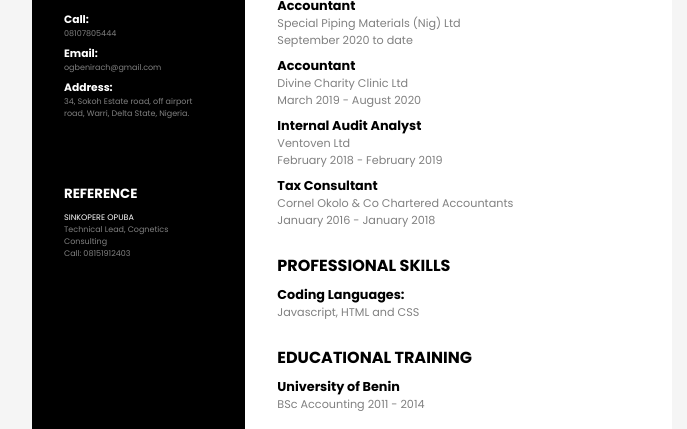
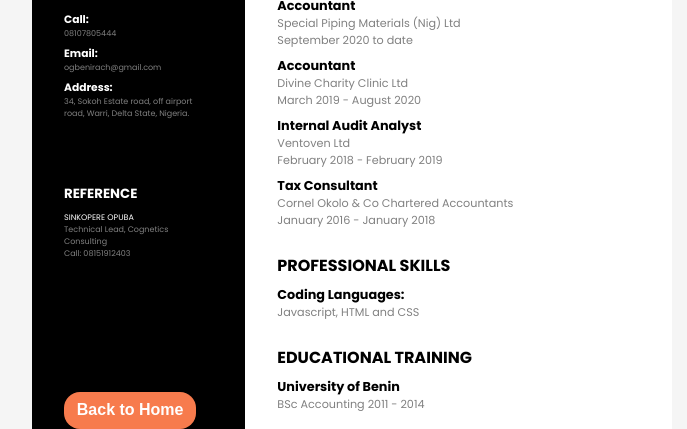
Before and after one commit to RachelOpuba/resume, a plain HTML site: page index.html in a window 1280 px wide. Shown: the part 475-904 px from the top of the page, without its empty margins (288-975 px from the left). Drawn offline with Linux system fonts and the light colour scheme.

Commit message:
More nodification

```diff
--- a/index.html
+++ b/index.html
@@ -36,6 +36,10 @@
                         <p class="ref-one">SINKOPERE OPUBA</p>
                         <P>Technical Lead, Cognetics Consulting</P>
                         <p>Call: 08151912403</p>
+                    </div>
+
+                    <div class="back">
+                        <button class="home"><a href="home.html" target="_blank">Back to Home</a></button>
                     </div>
                 </div>
 
--- a/styles.css
+++ b/styles.css
@@ -135,6 +135,26 @@ ul li{
      text-decoration: none;
  }
 
+ .home{
+     position: absolute;
+     bottom: 0;
+     background-color: rgb(247, 123, 77);
+     padding: .6rem .8rem;
+     border: none;
+     border-radius: 1rem;
+     font-size: 1rem;
+     font-weight: 600;
+
+ }
+
+ .back a{
+     list-style: none;
+     color:white;
+     text-decoration: none;
+
+
+ }
+
 
  @media  screen and {
 
```
